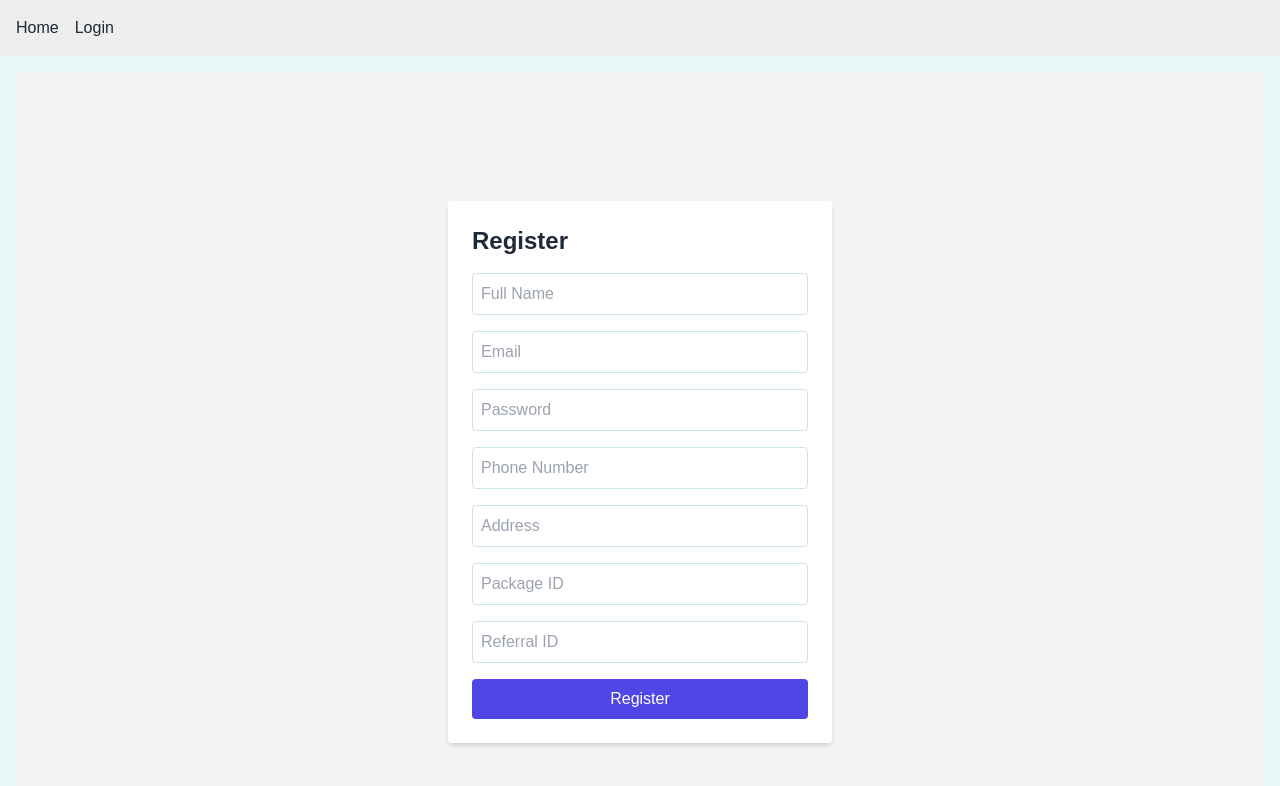
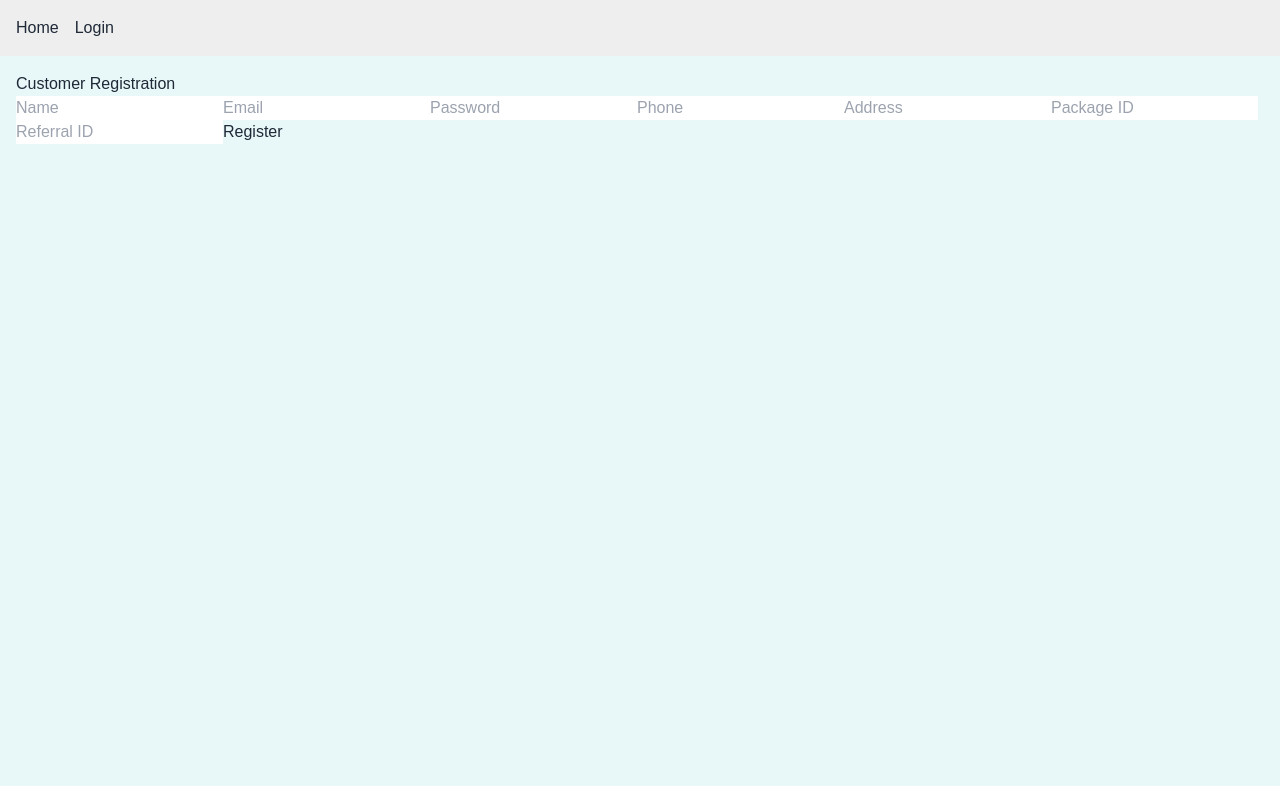
Before and after one commit to flexbuytravel/code-assist, a Next.js app: page /auth/register in a window 1280 px wide. Shown: the top 786 px of the page. Built offline with nearby package versions, Linux system fonts and the light colour scheme; no server answers.

Commit message:
Update page.tsx

```diff
--- a/src/app/auth/register/page.tsx
+++ b/src/app/auth/register/page.tsx
@@ -1,131 +1,93 @@
 "use client";
 
-import { useState, useEffect } from "react";
-import { useRouter, useSearchParams } from "next/navigation";
+import { useState } from "react";
+import { useSearchParams, useRouter } from "next/navigation";
 import { getAuth, createUserWithEmailAndPassword } from "firebase/auth";
-import { getFirestore, doc, setDoc, serverTimestamp } from "firebase/firestore";
-import { assignRole } from "@/lib/roles";
+import { getFirestore, doc, setDoc } from "firebase/firestore";
+import { app } from "@/lib/firebase";
 
 export default function RegisterPage() {
-  const auth = getAuth();
-  const db = getFirestore();
+  const searchParams = useSearchParams();
   const router = useRouter();
-  const searchParams = useSearchParams();
 
-  const [name, setName] = useState("");
-  const [email, setEmail] = useState("");
-  const [password, setPassword] = useState("");
-  const [phone, setPhone] = useState("");
-  const [address, setAddress] = useState("");
-  const [packageId, setPackageId] = useState("");
-  const [referralId, setReferralId] = useState("");
+  const packageId = searchParams.get("packageId") || "";
+  const referralId = searchParams.get("referralId") || "";
 
-  useEffect(() => {
-    const pkgParam = searchParams.get("packageId");
-    const refParam = searchParams.get("referralId");
+  const [form, setForm] = useState({
+    name: "",
+    email: "",
+    password: "",
+    phone: "",
+    address: ""
+  });
 
-    if (pkgParam) setPackageId(pkgParam);
-    if (refParam) setReferralId(refParam);
-  }, [searchParams]);
+  const auth = getAuth(app);
+  const db = getFirestore(app);
 
-  const handleRegister = async (e: React.FormEvent) => {
-    e.preventDefault();
+  const handleRegister = async () => {
     try {
-      const { user } = await createUserWithEmailAndPassword(
-        auth,
-        email,
-        password
-      );
+      // Create auth account
+      const cred = await createUserWithEmailAndPassword(auth, form.email, form.password);
 
-      await assignRole(user.uid, "customer");
-      await setDoc(doc(db, "customers", user.uid), {
-        name,
-        email,
-        phone,
-        address,
+      // Save customer to Firestore with timerStart
+      await setDoc(doc(db, "customers", cred.user.uid), {
+        ...form,
+        uid: cred.user.uid,
         packageId,
         referralId,
-        claimedAt: serverTimestamp(),
+        timerStart: new Date().toISOString(),
+        createdAt: new Date().toISOString()
       });
 
+      alert("Registration successful! Redirecting to dashboard...");
       router.push("/customer/dashboard");
-    } catch (err) {
+    } catch (err: any) {
       console.error(err);
+      alert(err.message);
     }
   };
 
   return (
-    <div className="flex items-center justify-center min-h-screen bg-gray-100">
-      <form
-        onSubmit={handleRegister}
-        className="bg-white p-6 rounded shadow-md w-96"
-      >
-        <h1 className="text-2xl font-bold mb-4">Register</h1>
+    <div>
+      <h1>Customer Registration</h1>
       <input
-          type="text"
-          placeholder="Full Name"
-          className="w-full border p-2 rounded mb-4"
-          value={name}
-          onChange={(e) => setName(e.target.value)}
-          required
+        placeholder="Name"
+        value={form.name}
+        onChange={(e) => setForm({ ...form, name: e.target.value })}
       />
       <input
+        placeholder="Email"
         type="email"
-          placeholder="Email"
-          className="w-full border p-2 rounded mb-4"
-          value={email}
-          onChange={(e) => setEmail(e.target.value)}
-          required
+        value={form.email}
+        onChange={(e) => setForm({ ...form, email: e.target.value })}
       />
       <input
+        placeholder="Password"
         type="password"
-          placeholder="Password"
-          className="w-full border p-2 rounded mb-4"
-          value={password}
-          onChange={(e) => setPassword(e.target.value)}
-          required
+        value={form.password}
+        onChange={(e) => setForm({ ...form, password: e.target.value })}
       />
       <input
-          type="tel"
-          placeholder="Phone Number"
-          className="w-full border p-2 rounded mb-4"
-          value={phone}
-          onChange={(e) => setPhone(e.target.value)}
-          required
+        placeholder="Phone"
+        value={form.phone}
+        onChange={(e) => setForm({ ...form, phone: e.target.value })}
       />
       <input
-          type="text"
         placeholder="Address"
-          className="w-full border p-2 rounded mb-4"
-          value={address}
-          onChange={(e) => setAddress(e.target.value)}
-          required
+        value={form.address}
+        onChange={(e) => setForm({ ...form, address: e.target.value })}
       />
       <input
-          type="text"
         placeholder="Package ID"
-          className="w-full border p-2 rounded mb-4"
         value={packageId}
-          disabled={!!searchParams.get("packageId")}
-          onChange={(e) => setPackageId(e.target.value)}
-          required
+        readOnly
       />
       <input
-          type="text"
         placeholder="Referral ID"
-          className="w-full border p-2 rounded mb-4"
         value={referralId}
-          disabled={!!searchParams.get("referralId")}
-          onChange={(e) => setReferralId(e.target.value)}
-          required
+        readOnly
       />
-        <button
-          type="submit"
-          className="w-full bg-indigo-600 text-white py-2 px-4 rounded hover:bg-indigo-700"
-        >
-          Register
-        </button>
-      </form>
+      <button onClick={handleRegister}>Register</button>
     </div>
   );
 }
```
Lines whose indentation alone changed are shown as unchanged.
